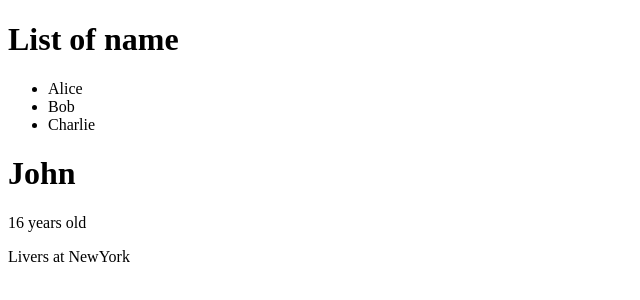
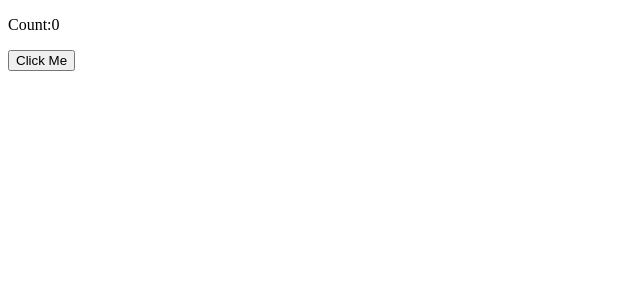
Before and after one commit to Abhinavabhi123/Netflix-Clone-React, a React (Create React App) app: page / in a window 1280 px wide. Shown: the top 300 px of the page, without its empty margins (0-640 px from the left). Built offline with nearby package versions, Linux system fonts and the light colour scheme.

Commit message:
added class component and added some functionality for the workouts

```diff
--- a/package.json
+++ b/package.json
@@ -9,6 +9,7 @@
     "axios": "^1.4.0",
     "react": "^18.2.0",
     "react-dom": "^18.2.0",
+    "react-router-dom": "^6.11.1",
     "react-scripts": "5.0.1",
     "web-vitals": "^2.1.4"
   },
--- a/src/Component/Map.js
+++ /dev/null
@@ -1,12 +0,0 @@
-import React from "react";
-const MyComponent=()=>{
-    const name = ["Alice","Bob","Charlie"];
-    const nameList = name.map((name,index)=> <li key={index}>{name}</li>);
-    return(
-        <div>
-            <h1>List of name</h1>
-            <ul>{nameList}</ul>
-        </div>
-    )
-}
-export default MyComponent;
--- /dev/null
+++ b/src/Component/Middle.js
@@ -0,0 +1,25 @@
+import React ,{Component} from "react";
+class Middle extends Component{
+    constructor(props){
+        super(props);
+        this.state={
+            count:0,
+        };
+       this.increment = this.increment.bind(this)
+    }
+    increment(){
+        this.setState((prevState)=>({
+            count:prevState.count+1,
+        }));
+    }
+    render(){
+        return(
+            <div>
+                <p>Count:{this.state.count}</p>
+                <button onClick={this.increment}>Click Me</button>
+            </div>
+        )
+    }
+
+}
+export default Middle;
--- a/src/index.js
+++ b/src/index.js
@@ -1,13 +1,13 @@
 import React from 'react';
-import ReactDOM from 'react-dom';
-import Map from './Component/Map.js';
-import Data from './Component/Data.jsx'
+import ReactDOM from 'react-dom/client';
+import Middle from './Component/Middle';
+
+
 
 
 const root = ReactDOM.createRoot(document.getElementById('root'));
 root.render(
   <div>
-    <Map />
-    <Data/>
+    <Middle/>
   </div>
 );
```
Also changed, not shown: src/Component/Hai.js (added, +19 -0 lines), src/Component/Hook.jsx (added, +18 -0 lines), src/Component/More.js (added, +15 -0 lines), src/Component/State.jsx (added, +23 -0 lines), src/App.js (line endings or trailing spaces), 1 other file (tests, documents, lock files or other folders).
